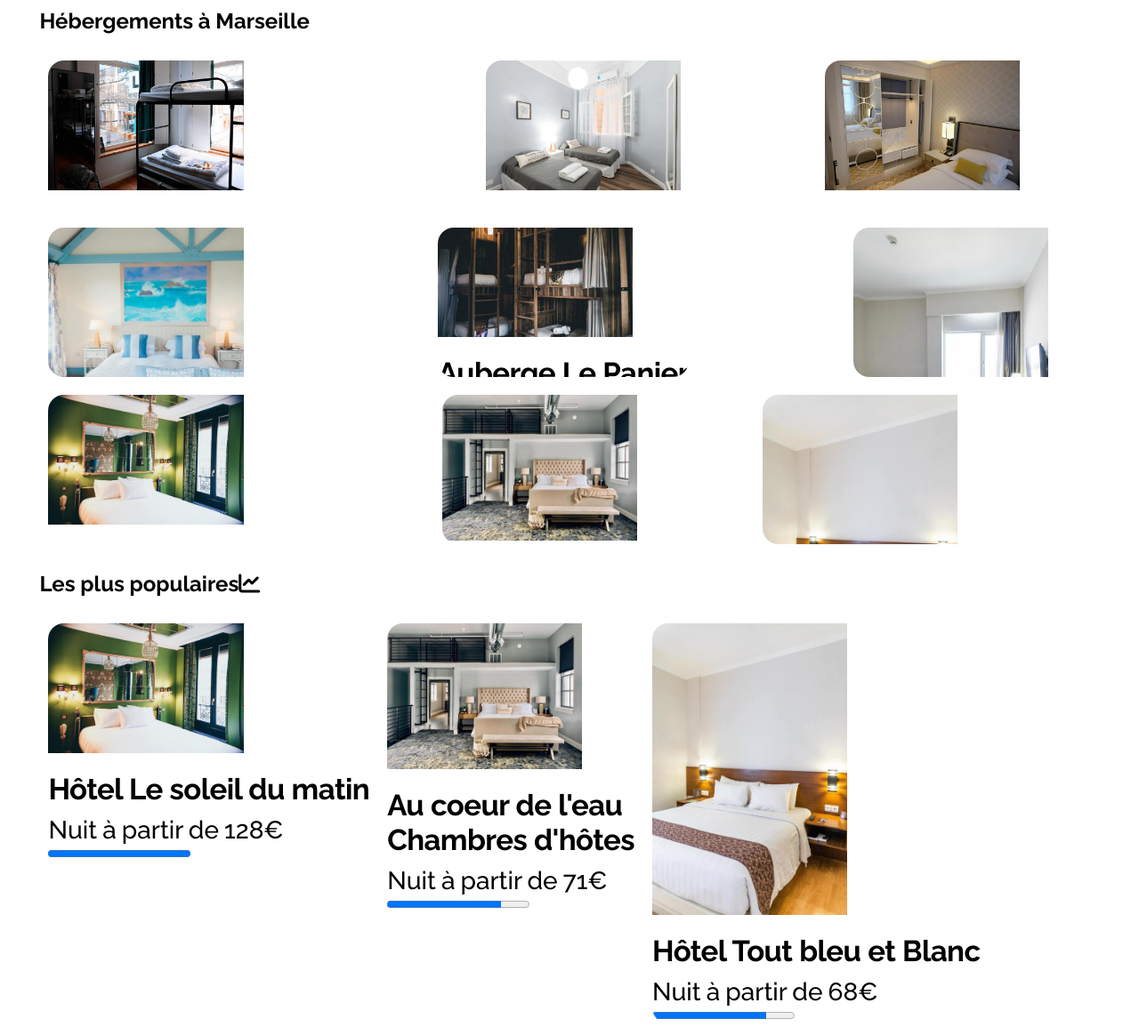
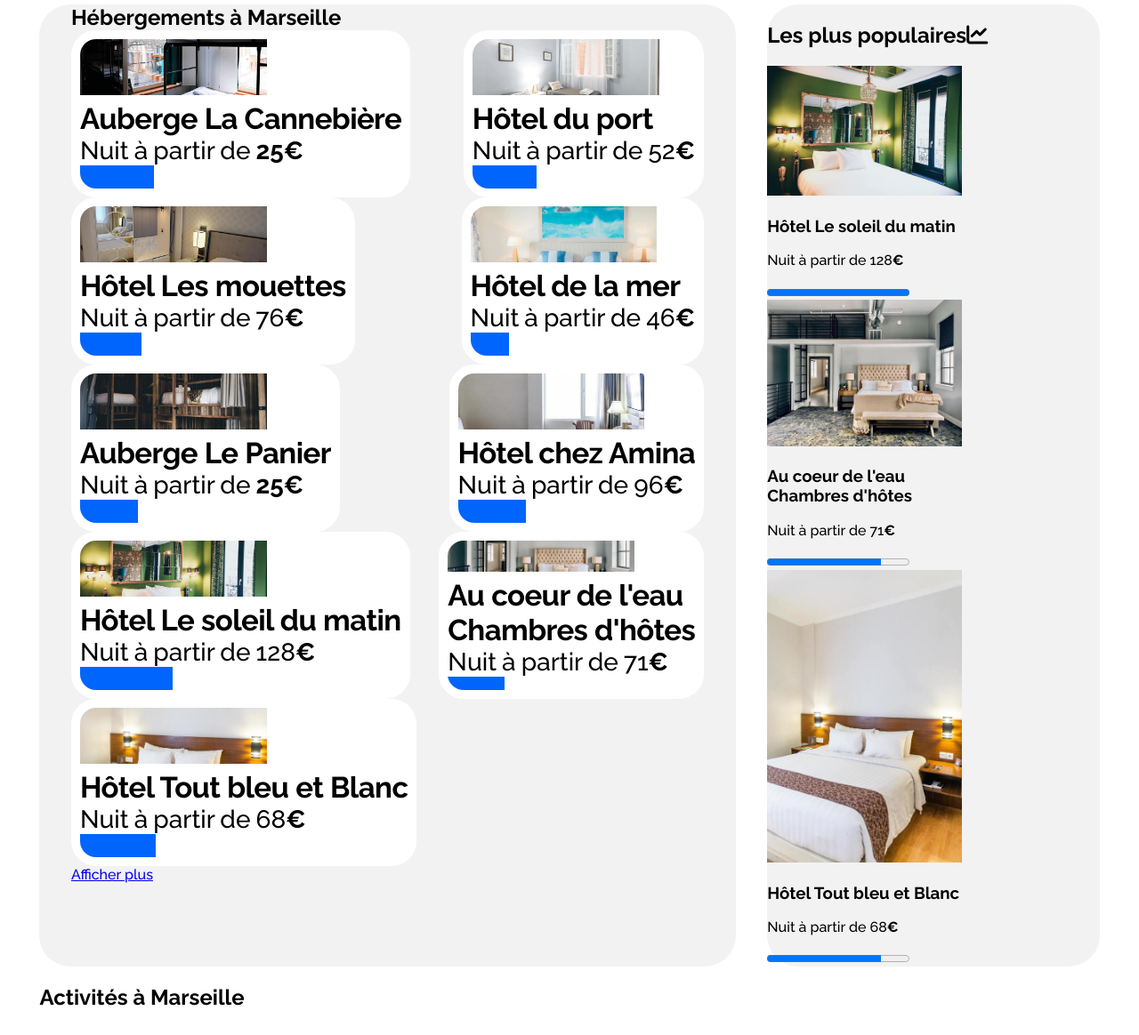
Before and after one commit to Charles-Forgeard/OC-DW-P2, a plain HTML site: page index.html in a window 1280 px wide. Shown: the part 395-1559 px from the top of the page at 89% size. Drawn offline with Linux system fonts and the light colour scheme.

Commit message:
placement texte card avec flex ok + proposition style progress element

```diff
--- a/index.html
+++ b/index.html
@@ -15,14 +15,13 @@
 	</head>
 
 	<body>
-		<div class="container">
 
 			<header>
 
-				<picture class="logo-Booki">
+				<div class="logo-Booki">
 					<source media="(max-width: 992px)" srcset="images/logo/Booki.png">
 					<img src="images/logo/Booki@3x.png" alt="Logo Booki">
-				</picture>
+				</div>
 
 				<nav class="nav-pages">
 					<ul>
@@ -72,115 +71,180 @@
 
 				<p class="info"><i class="fas">&#xf129;</i><!-- <i class="fas fa-info"> --></i>Plus de 500 logements sontdisponibles dans cette ville</p> <!-- reste à ajouter logo info en css -->
 
-				<section id="hebergements-section">
+				<section id="hebergements-populaires-section">
+
+					<div id="hebergements">
 
 						<h2>Hébergements à Marseille</h2>
 
-					<div id="hebergements-cards" class="cards">
+						<div id="hebergements-cards">
 
 							<article class="card">
-							<picture>
-								<img
+								<div class="hebergement-picture">
+									<img id="img"
 										srcset="images/hebergements/1_xlarge/marcus-loke-WQJvWU_HZFo-unsplash.jpg 5993w,
 												images/hebergements/2_large/marcus-loke-WQJvWU_HZFo-unsplash.jpg 2997w,
 												images/hebergements/3_medium/marcus-loke-WQJvWU_HZFo-unsplash.jpg 1499w,
 												images/hebergements/4_small/marcus-loke-WQJvWU_HZFo-unsplash.jpg 750w"
 										src="images/hebergements/2_large/marcus-loke-WQJvWU_HZFo-unsplash.jpg"
-									sizes="(max-width:992px) 89.17vw, 17.12vw"
+										sizes="(max-width:992px) 89.17vw, 17.07vw"
 										alt="Photo de l'auberge La Cannebière">
-							</picture>
+								</div>
 								<h3>Auberge La Cannebière</h3>
-							<p>Nuit à partir de 25€</p>
+								<p>Nuit à partir de <span class="bold">25€</span></p>
 								<progress value="80" max="100"></progress>
 							</article>
 
 							<article class="card">
-							<picture>
+								<div class="hebergement-picture">
 									<img
 										srcset="images/hebergements/1_xlarge/fred-kleber-gTbaxaVLvsg-unsplash.jpg 5472w,
 												images/hebergements/2_large/fred-kleber-gTbaxaVLvsg-unsplash.jpg 2736w,
 												images/hebergements/3_medium/fred-kleber-gTbaxaVLvsg-unsplash.jpg 1368w,
 												images/hebergements/4_small/fred-kleber-gTbaxaVLvsg-unsplash.jpg 684w"
 										src="images/hebergements/2_large/fred-kleber-gTbaxaVLvsg-unsplash.jpg"
-									sizes="(max-width:992px) 89.17vw, 17.12vw"
+										sizes="(max-width:992px) 89.17vw, 17.07vw"
 										alt="Photo de l'Hôtel du Port">
 										<!-- Sizes à calculer -->
-							</picture>
+								</div>
 								<h3>Hôtel du port</h3>
-							<p>Nuit à partir de 52€</p>
+								<p>Nuit à partir de 52<span class="bold">€</span></p>
 								<progress value="100" max="100"></progress>
 							</article>
 
 							<article class="card">
-							<picture>
+								<div class="hebergement-picture">
 									<img
 										srcset="images/hebergements/1_xlarge/reisetopia-B8WIgxA_PFU-unsplash.jpg 6000w,
 												images/hebergements/2_large/reisetopia-B8WIgxA_PFU-unsplash.jpg 3000w,
 												images/hebergements/3_medium/reisetopia-B8WIgxA_PFU-unsplash.jpg 1500w,
 												images/hebergements/4_small/reisetopia-B8WIgxA_PFU-unsplash.jpg 750w"
 										src="images/hebergements/2_large/reisetopia-B8WIgxA_PFU-unsplash.jpg"
-									sizes="(max-width:992px) 89.17vw, 17.12vw"
+										sizes="(max-width:992px) 89.17vw, 17.07vw"
 										alt="Photo de l'Hôtel des mouettes">
 										<!-- Sizes à calculer -->
-							</picture>
+								</div>
 								<h3>Hôtel Les mouettes</h3>
-							<p>Nuit à partir de 76€</p>
+								<p>Nuit à partir de 76<span class="bold">€</span></p>
 								<progress value="80" max="100"></progress>
 							</article>
 
 							<article class="card">
-							<picture>
+								<div class="hebergement-picture">
 									<img
 										srcset="images/hebergements/1_xlarge/annie-spratt-Eg1qcIitAuA-unsplash.jpg 4000w,
 												images/hebergements/2_large/annie-spratt-Eg1qcIitAuA-unsplash.jpg 2000w,
 												images/hebergements/3_medium/annie-spratt-Eg1qcIitAuA-unsplash.jpg 1000w,
 												images/hebergements/4_small/annie-spratt-Eg1qcIitAuA-unsplash.jpg 500w"
 										src="images/hebergements/2_large/annie-spratt-Eg1qcIitAuA-unsplash.jpg"
-									sizes="(max-width:992px) 89.17vw, 17.12vw"
+										sizes="(max-width:992px) 89.17vw, 17.07vw"
 										alt="Photo de l'Hôtel de la mer'">
 										<!-- Sizes à calculer -->
-							</picture>
+								</div>
 								<h3>Hôtel de la mer</h3>
-							<p>Nuit à partir de 46€</p>
+								<p>Nuit à partir de 46<span class="bold">€</span></p>
 								<progress value="60" max="100"></progress>
 							</article>
 
 							<article class="card">
-							<picture>
+								<div class="hebergement-picture">
 									<img
 										srcset="images/hebergements/1_xlarge/nicate-lee-kT-ZyaiwBe0-unsplash.jpg 5212w,
 												images/hebergements/2_large/nicate-lee-kT-ZyaiwBe0-unsplash.jpg 2606w,
 												images/hebergements/3_medium/nicate-lee-kT-ZyaiwBe0-unsplash.jpg 1303w,
 												images/hebergements/4_small/nicate-lee-kT-ZyaiwBe0-unsplash.jpg 652w"
 										src="images/hebergements/2_large/nicate-lee-kT-ZyaiwBe0-unsplash.jpg"
-									sizes="(max-width:992px) 89.17vw, 17.12vw"
+										sizes="(max-width:992px) 89.17vw, 17.07vw"
 										alt="Photo de l'Auberge Le Panier'">
 										<!-- Sizes à calculer -->
-							</picture>
+								</div>
 								<h3>Auberge Le Panier</h3>
-							<p>Nuit à partir de 25€</p>
+								<p>Nuit à partir de <span class="bold">25€</span></p>
 								<progress value="80" max="100"></progress>
 							</article>
 
 							<article class="card">
-							<picture>
+								<div class="hebergement-picture">
 									<img
 										srcset="images/hebergements/1_xlarge/febrian-zakaria-M6S1WvfW68A-unsplash.jpg 3888w,
 												images/hebergements/2_large/febrian-zakaria-M6S1WvfW68A-unsplash.jpg 1944w,
 												images/hebergements/3_medium/febrian-zakaria-M6S1WvfW68A-unsplash.jpg 972w,
 												images/hebergements/4_small/febrian-zakaria-M6S1WvfW68A-unsplash.jpg 486w"
 										src="images/hebergements/2_large/febrian-zakaria-M6S1WvfW68A-unsplash.jpg"
-									sizes="(max-width:992px) 89.17vw, 17.12vw"
+										sizes="(max-width:992px) 89.17vw, 17.07vw"
 										alt="Photo de l'Hôtel chez Amina'">
 										<!-- Sizes à calculer -->
-							</picture>
+								</div>
 								<h3>Hôtel chez Amina</h3>
-							<p>Nuit à partir de 96€</p>
+								<p>Nuit à partir de 96<span class="bold">€</span></p>
 								<progress value="100" max="100"></progress>
 							</article>
 
 							<article class="card">
-							<picture>
+								<div class="hebergement-picture">
+									<img
+										srcset="images/hebergements/1_xlarge/emile-guillemot-Bj_rcSC5XfE-unsplash.jpg 4249w,
+												images/hebergements/2_large/emile-guillemot-Bj_rcSC5XfE-unsplash.jpg 2125w,
+												images/hebergements/3_medium/emile-guillemot-Bj_rcSC5XfE-unsplash.jpg 1063w,
+												images/hebergements/4_small/emile-guillemot-Bj_rcSC5XfE-unsplash.jpg 532w"
+										src="images/hebergements/2_large/emile-guillemot-Bj_rcSC5XfE-unsplash.jpg"
+										sizes="(max-width:992px) 89.17vw, 17.07vw"
+										alt="Photo de l'Hôtel Le soleil du matin">
+										<!-- Sizes à calculer -->
+								</div>
+								<h3>Hôtel Le soleil du matin</h3>
+								<p>Nuit à partir de 128<span class="bold">€</span></p>
+								<progress value="100" max="100"></progress>
+							</article>
+
+							<article class="card">
+								<div class="hebergement-picture">
+									<img
+										srcset="images/hebergements/1_xlarge/aw-creative-VGs8z60yT2c-unsplash.jpg 4032w,
+												images/hebergements/2_large/aw-creative-VGs8z60yT2c-unsplash.jpg 2016w,
+												images/hebergements/3_medium/aw-creative-VGs8z60yT2c-unsplash.jpg 1008w,
+												images/hebergements/4_small/aw-creative-VGs8z60yT2c-unsplash.jpg 504w"
+										src="images/hebergements/2_large/aw-creative-VGs8z60yT2c-unsplash.jpg"
+										sizes="(max-width:992px) 89.17vw, 17.07vw"
+										alt="Photo d'une chambre des chambres d'hôtes Au coeur de l'eau">
+										<!-- Sizes à calculer -->
+								</div>
+								<h3>Au coeur de l'eau <br>Chambres d'hôtes</h3>
+								<p>Nuit à partir de 71<span class="bold">€</span></p>
+								<progress value="80" max="100"></progress>
+							</article>
+
+							<article class="card">
+								<div class="hebergement-picture">
+									<img
+										srcset="images/hebergements/1_xlarge/febrian-zakaria-sjvU0THccQA-unsplash.jpg 4000w,
+												images/hebergements/2_large/febrian-zakaria-sjvU0THccQA-unsplash.jpg 2000w,
+												images/hebergements/3_medium/febrian-zakaria-sjvU0THccQA-unsplash.jpg 1000w,
+												images/hebergements/4_small/febrian-zakaria-sjvU0THccQA-unsplash.jpg 500w"
+										src="images/hebergements/2_large/febrian-zakaria-sjvU0THccQA-unsplash.jpg"
+										sizes="(max-width:992px) 89.17vw, 17.07vw"
+										alt="Photo d'une chambre de l'Hôtel Tout bleu et Blanc">
+										<!-- Sizes à calculer -->
+								</div>
+								<h3>Hôtel Tout bleu et Blanc</h3>
+								<p>Nuit à partir de 68<span class="bold">€</span></p>
+								<progress value="80" max="100"></progress>
+							</article>
+
+						</div>
+
+						<a href="#">Afficher plus</a>
+
+					</div>
+
+					<aside id="populaires" class="herbergements-populaires-sections">
+
+						<h2>Les plus populaires<i class="fas">&#xf201;</i><!-- <i class="fas fa-chart-line"></i> --></h2>
+
+						<div id="populaires-cards">
+
+							<article class="populaires-card">
+								<div class="populaires-picture">
 									<img
 										srcset="images/hebergements/1_xlarge/emile-guillemot-Bj_rcSC5XfE-unsplash.jpg 4249w,
 												images/hebergements/2_large/emile-guillemot-Bj_rcSC5XfE-unsplash.jpg 2125w,
@@ -190,14 +254,14 @@
 										sizes="(max-width:992px) 89.17vw, 17.12vw"
 										alt="Photo de l'Hôtel Le soleil du matin">
 										<!-- Sizes à calculer -->
-							</picture>
+								</div>
 								<h3>Hôtel Le soleil du matin</h3>
-							<p>Nuit à partir de 128€</p>
+								<p>Nuit à partir de 128<span class="bold">€</span></p>
 								<progress value="100" max="100"></progress>
 							</article>
 
-						<article class="card">
-							<picture>
+							<article class="populaires-card">
+								<div class="populaires-picture">
 									<img
 										srcset="images/hebergements/1_xlarge/aw-creative-VGs8z60yT2c-unsplash.jpg 4032w,
 												images/hebergements/2_large/aw-creative-VGs8z60yT2c-unsplash.jpg 2016w,
@@ -207,14 +271,14 @@
 										sizes="(max-width:992px) 89.17vw, 17.12vw"
 										alt="Photo d'une chambre des chambres d'hôtes Au coeur de l'eau">
 										<!-- Sizes à calculer -->
-							</picture>
+								</div>
 								<h3>Au coeur de l'eau <br>Chambres d'hôtes</h3>
-							<p>Nuit à partir de 71€</p>
+								<p>Nuit à partir de 71<span class="bold">€</span></p>
 								<progress value="80" max="100"></progress>
 							</article>
 
-						<article class="card">
-							<picture>
+							<article class="populaires-card">
+								<div class="populaires-picture">
 									<img
 										srcset="images/hebergements/1_xlarge/febrian-zakaria-sjvU0THccQA-unsplash.jpg 4000w,
 												images/hebergements/2_large/febrian-zakaria-sjvU0THccQA-unsplash.jpg 2000w,
@@ -224,76 +288,23 @@
 										sizes="(max-width:992px) 89.17vw, 17.12vw"
 										alt="Photo d'une chambre de l'Hôtel Tout bleu et Blanc">
 										<!-- Sizes à calculer -->
-							</picture>
+								</div>
 								<h3>Hôtel Tout bleu et Blanc</h3>
-							<p>Nuit à partir de 68€</p>
+								<p>Nuit à partir de 68<span class="bold">€</span></p>
 								<progress value="80" max="100"></progress>
 							</article>
+
+						</aside>
 
 					</div>
 
 				</section>
 
-				<section id="populaires-section">
-
-					<h2>Les plus populaires<i class="fas">&#xf201;</i><!-- <i class="fas fa-chart-line"></i> --></h2>
-
-					<div id="populaires-cards">
-
-						<article class="card">
-							<picture>
-								<img
-									srcset="images/hebergements/1_xlarge/emile-guillemot-Bj_rcSC5XfE-unsplash.jpg 4249w,
-											images/hebergements/2_large/emile-guillemot-Bj_rcSC5XfE-unsplash.jpg 2125w,
-											images/hebergements/3_medium/emile-guillemot-Bj_rcSC5XfE-unsplash.jpg 1063w,
-											images/hebergements/4_small/emile-guillemot-Bj_rcSC5XfE-unsplash.jpg 532w"
-									src="images/hebergements/2_large/emile-guillemot-Bj_rcSC5XfE-unsplash.jpg"
-									sizes="(max-width:992px) 89.17vw, 17.12vw"
-									alt="Photo de l'Hôtel Le soleil du matin">
-									<!-- Sizes à calculer -->
-							</picture>
-							<h3>Hôtel Le soleil du matin</h3>
-							<p>Nuit à partir de 128€</p>
-							<progress value="100" max="100"></progress>
-						</article>
-
-						<article class="card">
-							<picture>
-								<img
-									srcset="images/hebergements/1_xlarge/aw-creative-VGs8z60yT2c-unsplash.jpg 4032w,
-											images/hebergements/2_large/aw-creative-VGs8z60yT2c-unsplash.jpg 2016w,
-											images/hebergements/3_medium/aw-creative-VGs8z60yT2c-unsplash.jpg 1008w,
-											images/hebergements/4_small/aw-creative-VGs8z60yT2c-unsplash.jpg 504w"
-									src="images/hebergements/2_large/aw-creative-VGs8z60yT2c-unsplash.jpg"
-									sizes="(max-width:992px) 89.17vw, 17.12vw"
-									alt="Photo d'une chambre des chambres d'hôtes Au coeur de l'eau">
-									<!-- Sizes à calculer -->
-							</picture>
-							<h3>Au coeur de l'eau <br>Chambres d'hôtes</h3>
-							<p>Nuit à partir de 71€</p>
-							<progress value="80" max="100"></progress>
-						</article>
-
-						<article class="card">
-							<picture>
-								<img
-									srcset="images/hebergements/1_xlarge/febrian-zakaria-sjvU0THccQA-unsplash.jpg 4000w,
-											images/hebergements/2_large/febrian-zakaria-sjvU0THccQA-unsplash.jpg 2000w,
-											images/hebergements/3_medium/febrian-zakaria-sjvU0THccQA-unsplash.jpg 1000w,
-											images/hebergements/4_small/febrian-zakaria-sjvU0THccQA-unsplash.jpg 500w"
-									src="images/hebergements/2_large/febrian-zakaria-sjvU0THccQA-unsplash.jpg"
-									sizes="(max-width:992px) 89.17vw, 17.12vw"
-									alt="Photo d'une chambre de l'Hôtel Tout bleu et Blanc">
-									<!-- Sizes à calculer -->
-							</picture>
-							<h3>Hôtel Tout bleu et Blanc</h3>
-							<p>Nuit à partir de 68€</p>
-							<progress value="80" max="100"></progress>
-						</article>
-
 					</div>
 
 				</section>
+
+
 
 				<section id="activites-section">
 
@@ -397,33 +408,32 @@
 
 			<footer>
 
-				<section>
-					<h4>A propos</h4>
-					<a href="#">Fonctionnement du site</a>
-					<br>
-					<a href="#">Conditions générales de vente</a>
-					<br>
-					<a href="#">Données et confidentialité</a>
-				</section>
+				<div>
+					<h3>A propos</h4>
+					<ul>
+						<li href="#">Fonctionnement du site</li>
+						<li href="#">Conditions générales de vente</li>
+						<li href="#">Données et confidentialité</li>
+					</ul>
+				<div/>
 
-				<section>
-					<h4>Nos hébergements</h4>
-					<a href="#">Charte qualité</a>
-					<br>
-					<a href="#">Soumettre votre hôtel</a>
-				</section>
+				<div>
+					<h3>Nos hébergements</h4>
+					<ul>
+						<li href="#">Charte qualité</li>
+						<li href="#">Soumettre votre hôtel</li>
+					</ul>
+				<div/>
 
-				<section>
-					<h4>Assistance</h4>
-					<a href="#">Centre d'aide</a>
-					<br>
-					<a href="#">Nous contacter</a>
-				</section>
+				<div>
+					<h3>Assistance</h4>
+					<ul>
+						<li href="#">Centre d'aide</li>
+						<li href="#">Nous contacter</li>
+					</ul>
+				<div/>
 
 			</footer>
 
-		</div>
-
-
 	</body>
 </html>
--- a/styles/style.css
+++ b/styles/style.css
@@ -60,13 +60,11 @@ header, main {
 	border:  10px solid white;
 }
 
-/*essai*/
-
 .card h3{
 	font-size: 33px;
 	word-spacing: 0.50px;
 	letter-spacing: -0.60px;
-	margin: 17px 0 10px;
+	margin: 7px 0 0;
 }
 
 .card p{
@@ -81,6 +79,9 @@ header, main {
 
 #hebergements-cards .card{
 	height: 13.125vw;
+	display: flex;
+	flex-direction: column;
+	justify-content: space-between;
 }
 
 .hebergement-picture{
@@ -92,3 +93,21 @@ header, main {
 	align-items: center;
 	justify-content: center;
 }
+
+.card progress{
+	appearance: none;
+	height: 41px;
+	width: 28.81%;
+}
+
+progress::-webkit-progress-bar{
+	background-color: transparent;
+}
+
+progress::-moz-progress-bar{
+	background-color: var(--bleu);
+}
+
+progress::-webkit-progress-value{
+	background-color: var(--bleu);
+}
```
Lines whose indentation alone changed are shown as unchanged.
